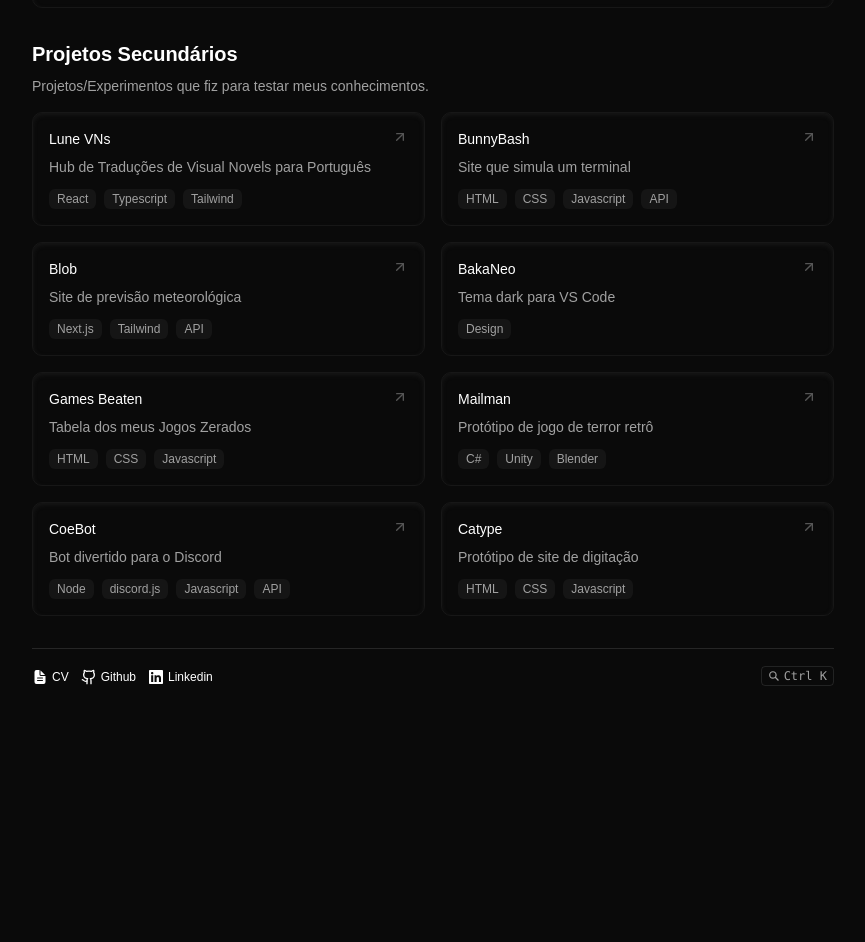
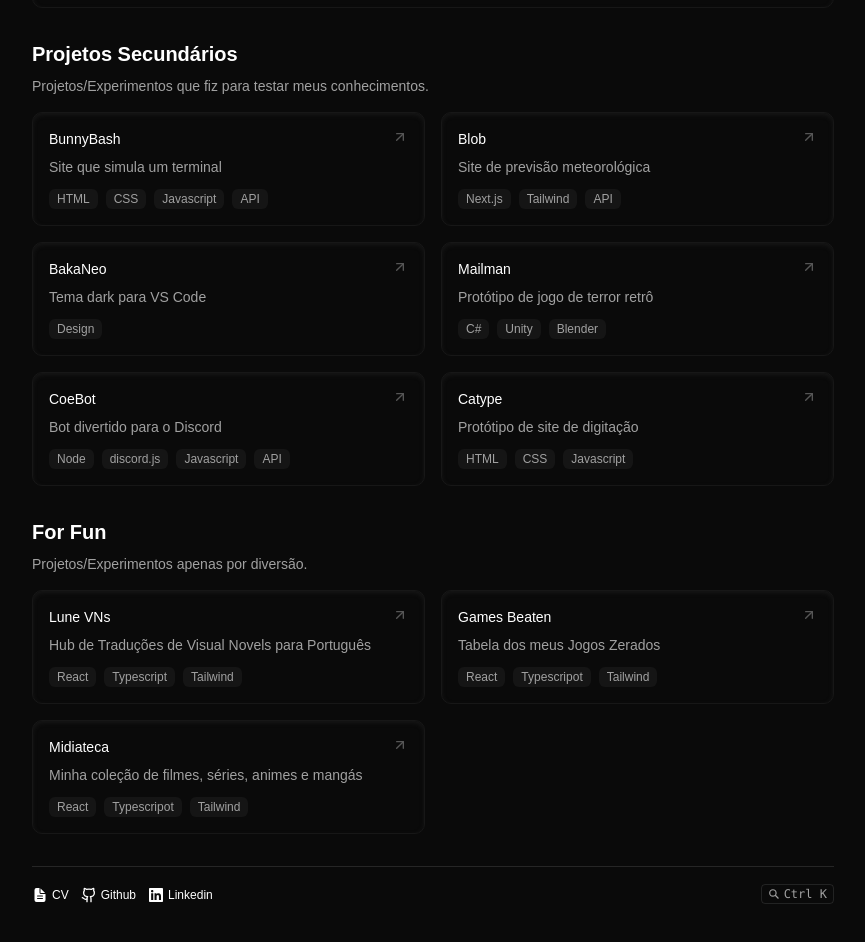
Before and after one commit to coelhomarcus/marcus, a React (Vite) app: page /projects in a window 1280 px wide. Shown: the part 546-1488 px from the top of the page, without its empty margins (207-1072 px from the left). Before the commit the page ends 1279 px from the top, so only its background shows below. Built offline with nearby package versions, Linux system fonts and the light colour scheme; a web font is replaced by a local one.

Commit message:
add new project section

```diff
--- a/src/components/Projects/Projects.tsx
+++ b/src/components/Projects/Projects.tsx
@@ -1,10 +1,11 @@
-import { arrProjects, arrSideProjects } from "../../utils/data/projects";
+import { arrProjects, arrSideProjects, arrSecondaryAccount } from "../../utils/data/projects";
 import ProjectCard from "../ProjectCard/ProjectCard";
 import PageTitle from "@/components/PageTitle/PageTitle";
 
 const Projects = () => {
     const projects = arrProjects;
     const sideProjects = arrSideProjects;
+    const secProjects = arrSecondaryAccount;
 
     return (
         <div className="text-white">
@@ -41,6 +42,21 @@ const Projects = () => {
                     );
                 })}
             </div>
+            <h1 className="text-xl font-semibold mb-2">For Fun</h1>
+            <p className="text-neutral-400 text-sm mb-4">Projetos/Experimentos apenas por diversão.</p>
+            <div className="gap-4 mb-8 grid grid-cols-1 md:grid-cols-2">
+                {secProjects.map((project, index) => {
+                    return (
+                        <ProjectCard
+                            key={index}
+                            href={project.href}
+                            name={project.name}
+                            desc={project.desc}
+                            tech={project.tech}
+                        />
+                    );
+                })}
+            </div>
         </div>
     );
 };
--- a/src/utils/data/projects.tsx
+++ b/src/utils/data/projects.tsx
@@ -21,12 +21,6 @@ export const arrProjects = [
 
 export const arrSideProjects = [
     {
-        href: "https://maahlune.github.io/vn/",
-        name: "Lune VNs",
-        desc: "Hub de Traduções de Visual Novels para Português",
-        tech: ["React", "Typescript", "Tailwind"],
-    },
-    {
         href: "https://coelhomarcus.github.io/bunnybash/",
         name: "BunnyBash",
         desc: "Site que simula um terminal",
@@ -43,12 +37,6 @@ export const arrSideProjects = [
         name: "BakaNeo",
         desc: "Tema dark para VS Code",
         tech: ["Design"],
-    },
-    {
-        href: "https://maahlune.github.io/games-beaten",
-        name: "Games Beaten",
-        desc: "Tabela dos meus Jogos Zerados",
-        tech: ["HTML", "CSS", "Javascript"],
     },
     {
         href: "https://coelhomarcus.itch.io/mailman",
@@ -69,3 +57,24 @@ export const arrSideProjects = [
         tech: ["HTML", "CSS", "Javascript"],
     },
 ];
+
+export const arrSecondaryAccount = [
+    {
+        href: "https://submarcus.github.io/vn/",
+        name: "Lune VNs",
+        desc: "Hub de Traduções de Visual Novels para Português",
+        tech: ["React", "Typescript", "Tailwind"],
+    },
+    {
+        href: "https://submarcus.github.io/games-beaten",
+        name: "Games Beaten",
+        desc: "Tabela dos meus Jogos Zerados",
+        tech: ["React", "Typescripot", "Tailwind"],
+    },
+    {
+        href: "https://submarcus.github.io/midiateca",
+        name: "Midiateca",
+        desc: "Minha coleção de filmes, séries, animes e mangás",
+        tech: ["React", "Typescripot", "Tailwind"],
+    },
+];
```
